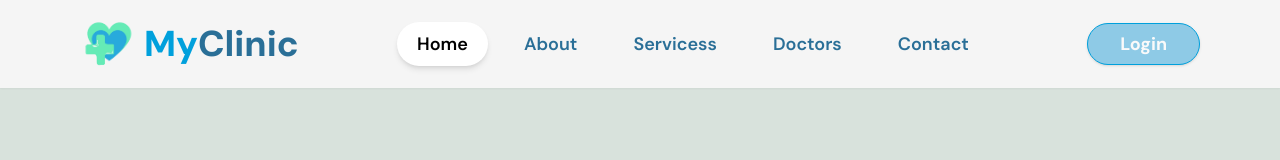
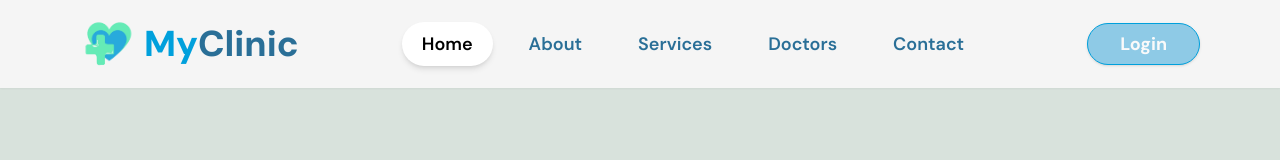
Before and after one commit to diegoddie/MyClinic, a Next.js app: page / in a window 1280 px wide. Shown: the top 160 px of the page. Built offline with nearby package versions, Linux system fonts and the light colour scheme.

Commit message:
fixed typo

```diff
--- a/components/Navbar.tsx
+++ b/components/Navbar.tsx
@@ -50,7 +50,7 @@ function Navbar() {
                             About
                         </Link>
                         <Link href="/" className="relative px-5 py-2 transition-colors duration-300 rounded-full hover:bg-white hover:shadow-md hover:text-black">
-                            Servicess
+                            Services
                         </Link>
                         <Link href="/" className="relative px-5 py-2 transition-colors duration-300 rounded-full hover:bg-white hover:shadow-md hover:text-black">
                             Doctors
```
